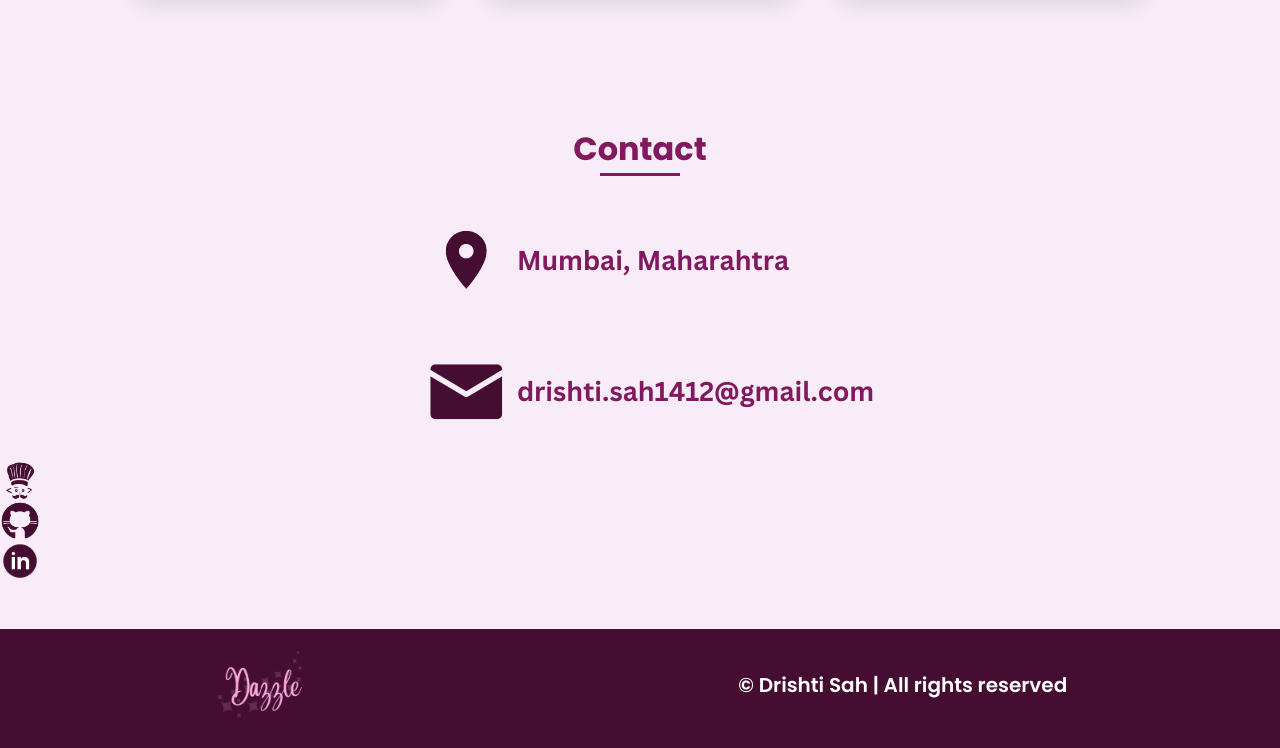
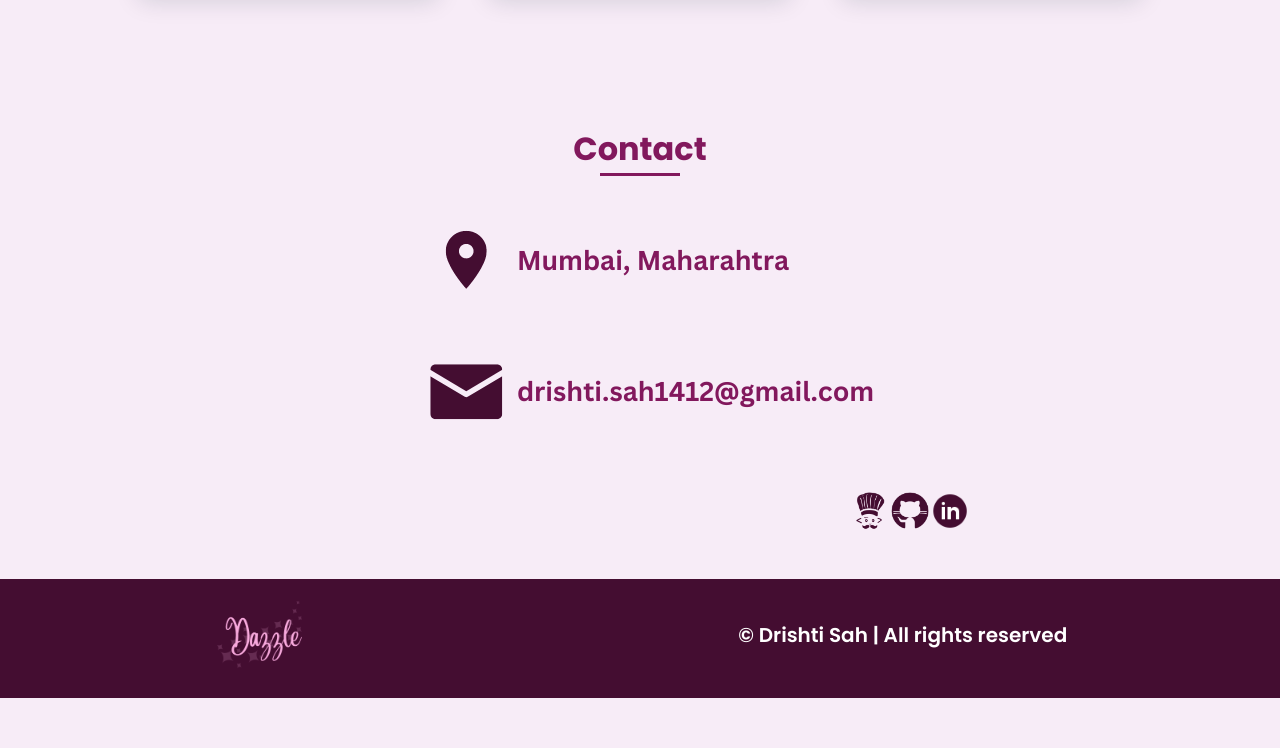
Before and after one commit to dazzle-sah/My-Portfolio, a plain HTML site: page index.html in a window 1280 px wide. Shown: the part 3821-4569 px from the top of the page. After the commit the page ends 4519 px from the top, so only its background shows below. Drawn offline with nearby package versions, Linux system fonts and the light colour scheme.

Commit message:
profession

```diff
--- a/style.css
+++ b/style.css
@@ -556,3 +556,10 @@
     justify-self: center;
 
  }
+
+.social{
+  display: flex;
+  justify-items: center;
+  margin-left: 850px;
+  margin-top: 30px;
+}
```
Also changed, not shown: Images/8.png, Images/9.png, Images/programmer.png.
